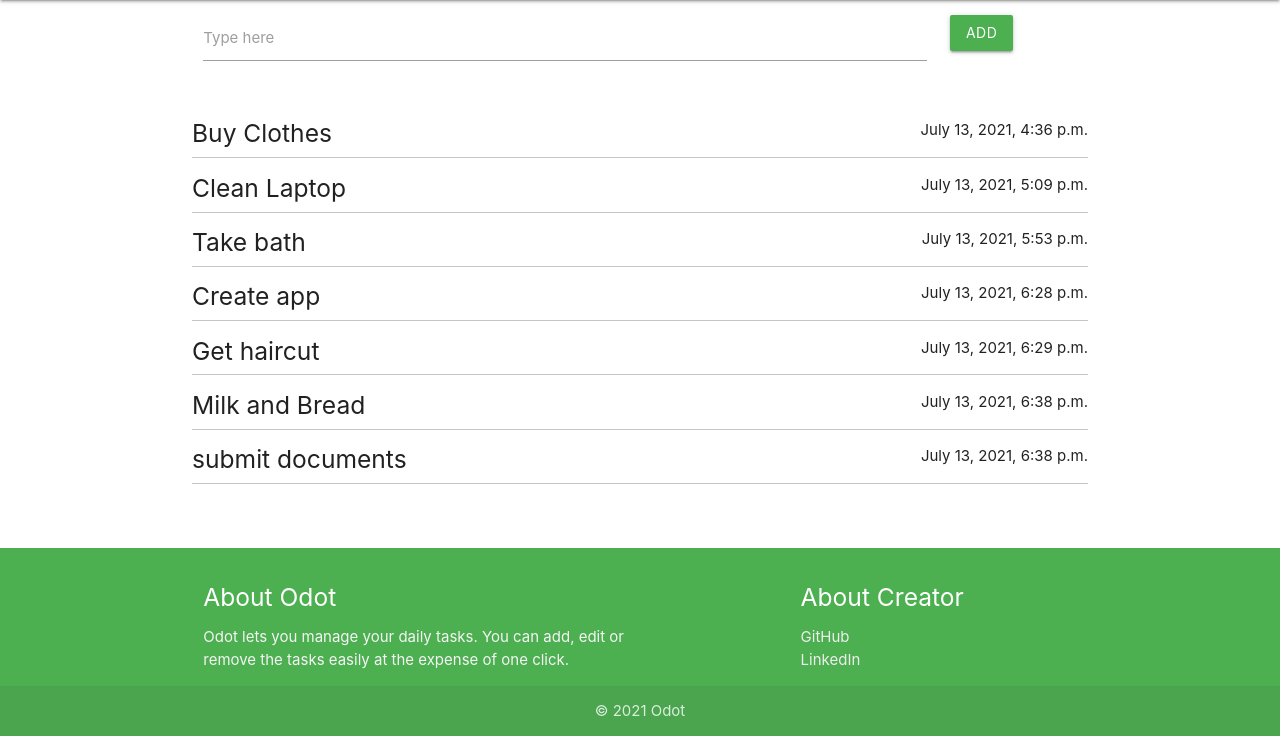
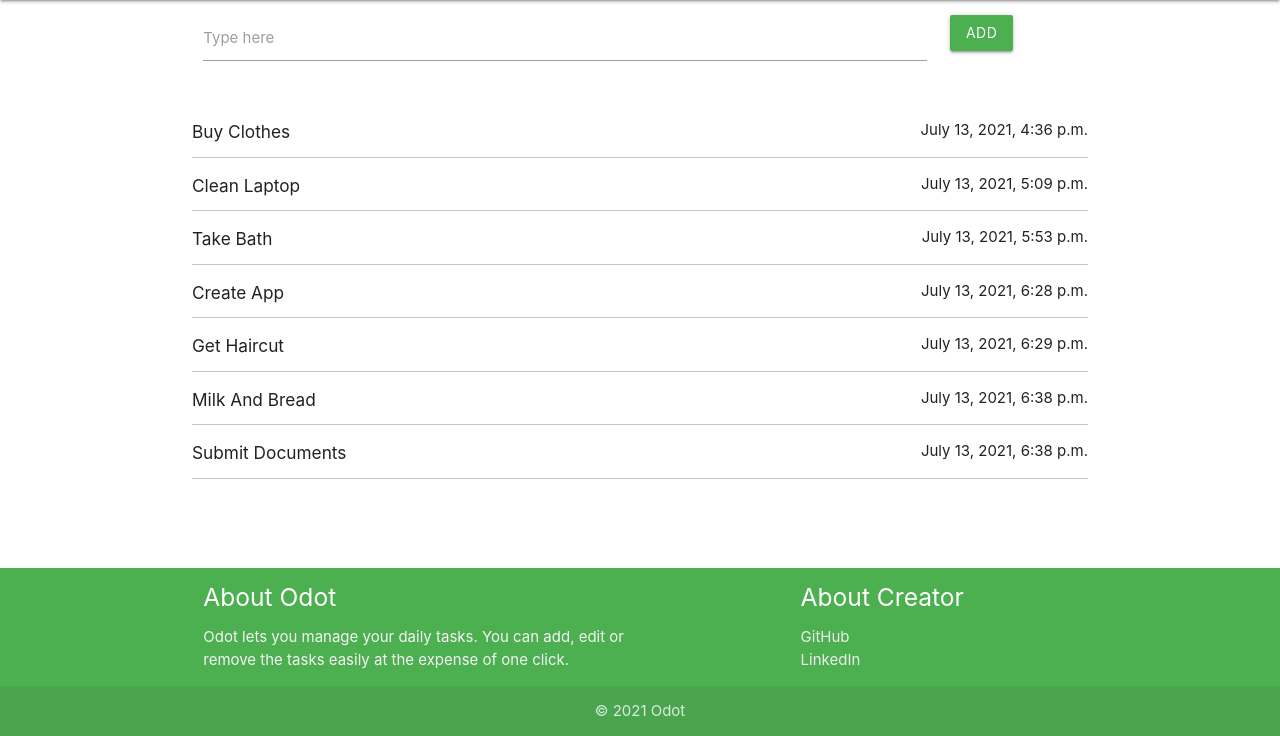
Before and after one commit to acen20/Odot, a Django app: page / in a window 1280 px wide. Shown: the part 64-800 px from the top of the page. Run offline with Django 3.2, Linux system fonts and the light colour scheme; data comes from the database, SQL or seed files in the repository; both versions use the stored data as it was after the commit.

Commit message:
heroku reqs

```diff
--- a/main/static/main/style.css
+++ b/main/static/main/style.css
@@ -9,7 +9,10 @@ td{
 
 footer{
   margin-top:auto;
-  padding: 0px;
+}
+
+.page-footer{
+  padding:0px;
 }
 
 body{
--- a/templates/main/index.html
+++ b/templates/main/index.html
@@ -27,7 +27,7 @@
     <table class="p0">
       {% for obj in objs %}
       <tr>
-        <td><h5>{{obj.text}}</h5></td>
+        <td><h6>{{obj.text | title}}</h6></td>
         <td class="right-align"><p>{{obj.added_date}}</p></td>
       <tr/>
       {% endfor %}
```
Also changed, not shown: requirements.txt (added, +8 -0 lines), db.sqlite3, 1 other file.
